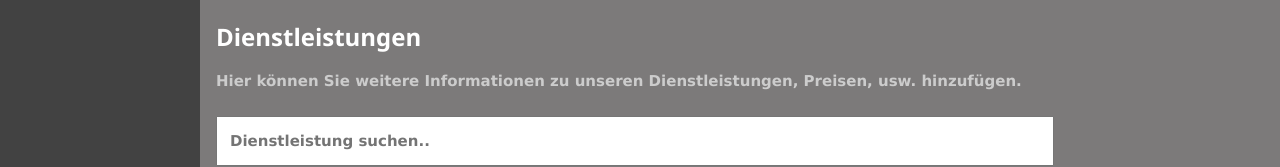
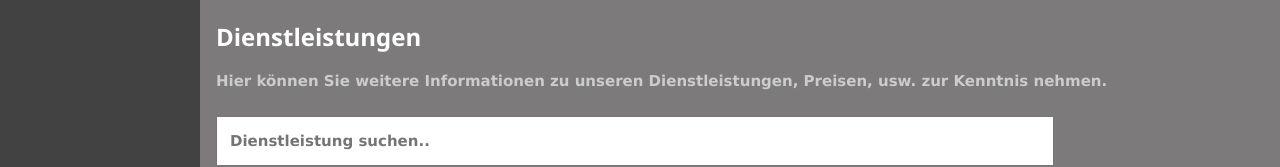
Before and after one commit to Moslem-Elo/KeyService-Frontend, a Vue app: page / in a window 1280 px wide. Shown: the part 340-507 px from the top of the page. Built offline with nearby package versions, Linux system fonts and the light colour scheme.

Commit message:
Design und Aufbau Fertiggestellt.

```diff
--- a/src/views/HomeView.vue
+++ b/src/views/HomeView.vue
@@ -26,7 +26,7 @@
         <!-- Bereich für zusätzliche Informationen -->
         <div class="additional-info">
             <h3 style="color: white;">Dienstleistungen</h3>
-            <p style="color: #ccc;">Hier können Sie weitere Informationen zu unseren Dienstleistungen, Preisen, usw. hinzufügen.</p>
+            <p style="color: #ccc;">Hier können Sie weitere Informationen zu unseren Dienstleistungen, Preisen, usw. zur Kenntnis nehmen.</p>
 
             <!-- Tabelle für Dienstleistungen -->
             <div class="search-container">
```
